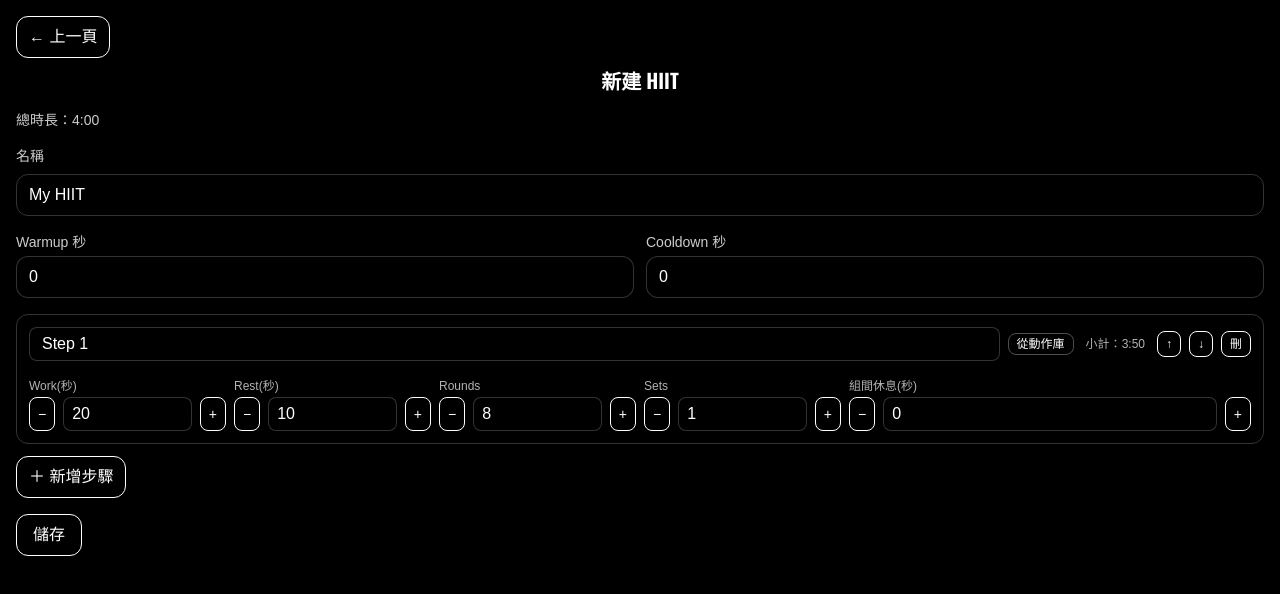
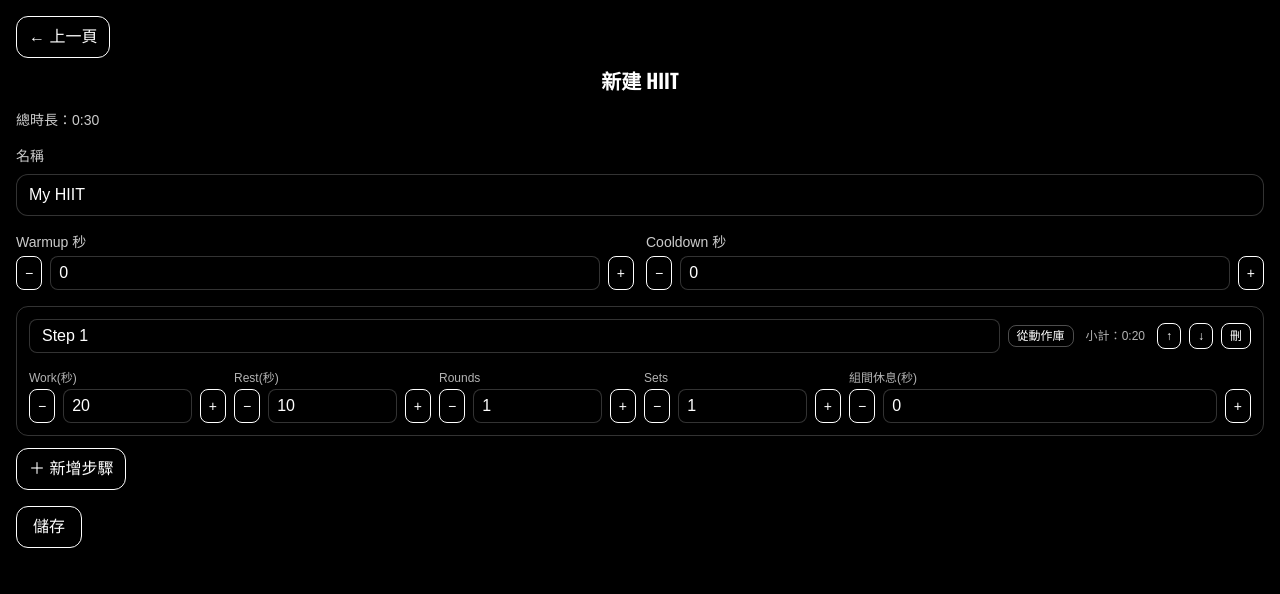
Before and after one commit to simonw0718/workout-notes, a Next.js app: page /hiit/new in a window 1280 px wide. Shown: the top 594 px of the page. Built offline with nearby package versions, Linux system fonts and the light colour scheme.

Commit message:
Mend HIIT page

```diff
--- a/app/(hiit)/hiit/edit/page.tsx
+++ b/app/(hiit)/hiit/edit/page.tsx
@@ -1,3 +1,5 @@
+///app/(hiit)/hiit/edit/page.tsx
+
 'use client';
 
 import { Suspense, useEffect, useMemo, useState } from 'react';
@@ -7,10 +9,7 @@ import type { HiitStep } from '@/lib/hiit/types';
 import { getWorkout, updateWorkout } from '@/lib/hiit/api';
 import { computeWorkoutMs, formatHMS } from '@/lib/hiit/time';
 
-function clamp0(v: any) {
-  const n = Number(v);
-  return Number.isFinite(n) && n >= 0 ? n : 0;
-}
+function clamp0(v: any) { const n = Number(v); return Number.isFinite(n) && n >= 0 ? n : 0; }
 
 function EditHiitInner() {
   const sp = useSearchParams();
@@ -23,7 +22,6 @@ function EditHiitInner() {
   const [cooldown, setCooldown] = useState(0);
   const [steps, setSteps]       = useState<HiitStep[]>([]);
 
-  // 載入
   useEffect(() => {
     if (!wid) return;
     let alive = true;
@@ -41,10 +39,10 @@ function EditHiitInner() {
           order: s.order,
           title: s.title,
           mode: 'time',
-          work_sec: Number(s.work_sec ?? 20),
-          rest_sec: Number(s.rest_sec ?? 10),
-          rounds: Number(s.rounds ?? 1),
-          sets: Number(s.sets ?? 1),
+          work_sec: Number(s.work_sec ?? 40),
+          rest_sec: Number(s.rest_sec ?? 20),
+          rounds: Math.max(1, Number(s.rounds ?? 1)),
+          sets: Math.max(1, Number(s.sets ?? 1)),
           inter_set_rest_sec: Number(s.inter_set_rest_sec ?? 0),
         }));
         setSteps(mapped);
@@ -57,7 +55,6 @@ function EditHiitInner() {
     return () => { alive = false; };
   }, [wid]);
 
-  // 即時總時長
   const totalText = useMemo(() => {
     const dto = {
       id: wid,
@@ -67,14 +64,15 @@ function EditHiitInner() {
       steps: steps.map((s, i) => ({
         order: s.order ?? (i + 1),
         title: s.title?.trim() || `Step ${i + 1}`,
-        work_sec: s.work_sec ?? 20,
-        rest_sec: s.rest_sec ?? 10,
-        rounds: s.rounds ?? 1,
-        sets: s.sets ?? 1,
+        work_sec: s.work_sec ?? 40,
+        rest_sec: s.rest_sec ?? 20,
+        rounds: Math.max(1, s.rounds ?? 1),
+        sets: Math.max(1, s.sets ?? 1),
         inter_set_rest_sec: s.inter_set_rest_sec ?? 0,
       })),
     };
-    return formatHMS(computeWorkoutMs(dto as any));
+    try { return formatHMS(computeWorkoutMs(dto as any)); }
+    catch { return '—'; }
   }, [wid, name, warmup, cooldown, steps]);
 
   const buildPayload = () => ({
@@ -84,8 +82,8 @@ function EditHiitInner() {
     steps: steps.map((s, i) => ({
       order: s.order ?? (i + 1),
       title: s.title?.trim() || `Step ${i + 1}`,
-      work_sec: clamp0(s.work_sec ?? 20),
-      rest_sec: clamp0(s.rest_sec ?? 10),
+      work_sec: clamp0(s.work_sec ?? 40),
+      rest_sec: clamp0(s.rest_sec ?? 20),
       rounds: Math.max(1, Number(s.rounds ?? 1)),
       sets: Math.max(1, Number(s.sets ?? 1)),
       inter_set_rest_sec: clamp0(s.inter_set_rest_sec ?? 0),
@@ -110,7 +108,6 @@ function EditHiitInner() {
     setBusy(true);
     try {
       await updateWorkout(wid, buildPayload());
-      // 儲存後改導向到「預覽」再開始
       location.href = `/hiit/preview?wid=${encodeURIComponent(wid)}`;
     } catch (e: any) {
       alert(`儲存失敗：${e?.message ?? e}`);
@@ -119,24 +116,16 @@ function EditHiitInner() {
     }
   };
 
-  if (!wid) {
-    return <div className="p-4 text-sm text白/80">缺少 wid。</div>;
-  }
-  if (loading) {
-    return <div className="p-4 text-white">載入中…</div>;
-  }
+  if (!wid) return <div className="p-4 text-sm text-white/80">缺少 wid。</div>;
+  if (loading) return <div className="p-4 text-white">載入中…</div>;
 
   return (
     <div className="p-4 space-y-4 text-white">
       <div className="mb-2">
-        {/* 安全返回：history 有上一頁就 back；否則回 /hiit */}
         <button
           onClick={() => {
-            if (typeof window !== 'undefined' && window.history.length > 1) {
-              history.back();
-            } else {
-              location.href = '/hiit';
-            }
+            if (typeof window !== 'undefined' && window.history.length > 1) history.back();
+            else location.href = '/hiit';
           }}
           className="px-3 py-1 rounded-xl border border-white/60 text-white/90"
         >
@@ -157,27 +146,10 @@ function EditHiitInner() {
         />
       </div>
 
+      {/* Warmup / Cooldown 換成可清空 + 有 ± 的輸入 */}
       <div className="grid grid-cols-2 gap-3">
-        <div>
-          <div className="text-sm mb-1 text-white/80">Warmup 秒</div>
-          <input
-            type="number"
-            className="border rounded-xl px-3 py-2 w-full bg-black text-white border-white/20"
-            value={warmup}
-            min={0}
-            onChange={(e)=>setWarmup(clamp0(e.target.value))}
-          />
-        </div>
-        <div>
-          <div className="text-sm mb-1 text白/80">Cooldown 秒</div>
-          <input
-            type="number"
-            className="border rounded-xl px-3 py-2 w-full bg-black text-white border-white/20"
-            value={cooldown}
-            min={0}
-            onChange={(e)=>setCooldown(clamp0(e.target.value))}
-          />
-        </div>
+        <NumField label="Warmup 秒" value={warmup} min={0} onChange={setWarmup}/>
+        <NumField label="Cooldown 秒" value={cooldown} min={0} onChange={setCooldown}/>
       </div>
 
       <StepEditor value={steps} onChange={setSteps} />
@@ -201,3 +173,59 @@ export default function EditHiit() {
     </Suspense>
   );
 }
+
+/* ------- 可清空 + ± 數字欄（與 StepEditor.Num 一致行為） ------- */
+function NumField({
+  label, value, onChange, min = 0, className = '',
+}:{
+  label:string; value:number; onChange:(v:number)=>void; min?:number; className?:string;
+}) {
+  const [text, setText] = useState<string>(String(Number.isFinite(value) ? value : min));
+  useEffect(() => { setText(String(Number.isFinite(value) ? value : min)); }, [value, min]);
+
+  const onInput = (e: React.ChangeEvent<HTMLInputElement>) => {
+    const t = e.target.value;
+    if (/^\d*$/.test(t)) setText(t);
+  };
+
+  const commit = () => {
+    const n = text === '' ? NaN : Number(text);
+    const next = Number.isFinite(n) ? Math.max(min, n) : min;
+    setText(String(next));
+    if (next !== value) onChange(next);
+  };
+
+  const onKeyDown = (e: React.KeyboardEvent<HTMLInputElement>) => {
+    if (e.key === 'Enter') { (e.target as HTMLInputElement).blur(); commit(); }
+  };
+
+  const step = (delta: number) => {
+    const cur = text === '' ? (Number.isFinite(value) ? value : min) : Number(text);
+    const n = Math.max(min, (Number.isFinite(cur) ? cur : min) + delta);
+    setText(String(n));
+    if (n !== value) onChange(n);
+  };
+
+  const atMin = (Number(text || value) || 0) <= min;
+
+  return (
+    <div className={className}>
+      <div className="text-sm mb-1 text-white/80">{label}</div>
+      <div className="flex items-stretch gap-2">
+        <button type="button" className="px-2 py-1 border rounded-lg text-sm" onClick={() => step(-1)} disabled={atMin}>−</button>
+        <input
+          type="text"
+          inputMode="numeric"
+          pattern="[0-9]*"
+          className="w-full bg-black border border-white/20 rounded-lg px-2 py-1"
+          value={text}
+          onChange={onInput}
+          onBlur={commit}
+          onKeyDown={onKeyDown}
+          aria-label={label}
+        />
+        <button type="button" className="px-2 py-1 border rounded-lg text-sm" onClick={() => step(+1)}>+</button>
+      </div>
+    </div>
+  );
+}
--- a/app/(hiit)/hiit/new/page.tsx
+++ b/app/(hiit)/hiit/new/page.tsx
@@ -1,6 +1,6 @@
-// /app/(hiit)/hiit/new/page.tsx
+///app/(hiit)/hiit/new/page.tsx
 'use client';
-import { useMemo, useState } from 'react';
+import { useMemo, useState, useEffect } from 'react';
 import { createWorkout } from '@/lib/hiit/api';
 import StepEditor from '@/components/hiit/StepEditor';
 import type { HiitStep } from '@/lib/hiit/types';
@@ -11,30 +11,29 @@ export default function New() {
   const [name, setName] = useState('My HIIT');
   const [warmup, setWarmup] = useState(0);
   const [cooldown, setCooldown] = useState(0);
+
+  // 預設 rounds=1
   const [steps, setSteps] = useState<HiitStep[]>([{
-    order: 1, title: 'Step 1', mode: 'time', work_sec: 20, rest_sec: 10, rounds: 8, sets: 1, inter_set_rest_sec: 0
+    order: 1, title: 'Step 1', mode: 'time', work_sec: 20, rest_sec: 10, rounds: 1, sets: 1, inter_set_rest_sec: 0
   }]);
+
   const [busy, setBusy] = useState(false);
   const [savedId, setSavedId] = useState<string | null>(null);
 
   const mapSteps = () => steps.map((s, i) => ({
     order: s.order ?? (i + 1),
     title: (s.title?.trim() || `Step ${i + 1}`),
-    work_sec: s.work_sec ?? 20,
-    rest_sec: s.rest_sec ?? 10,
-    rounds: s.rounds ?? 1,
-    sets: s.sets ?? 1,
-    inter_set_rest_sec: s.inter_set_rest_sec ?? 0,
+    work_sec: Number.isFinite(Number(s.work_sec)) ? Number(s.work_sec) : 20,
+    rest_sec: Number.isFinite(Number(s.rest_sec)) ? Number(s.rest_sec) : 10,
+    rounds: Math.max(1, Number.isFinite(Number(s.rounds)) ? Number(s.rounds) : 1),
+    sets:   Math.max(1, Number.isFinite(Number(s.sets))   ? Number(s.sets)   : 1),
+    inter_set_rest_sec: Math.max(0, Number.isFinite(Number(s.inter_set_rest_sec)) ? Number(s.inter_set_rest_sec) : 0),
   }));
 
-  // ⏱️ 新建頁即時計算總時長
   const totalText = useMemo(() => {
-    const dto = {
-      warmup_sec: warmup,
-      cooldown_sec: cooldown,
-      steps: mapSteps(),
-    };
-    return formatHMS(computeWorkoutMs(dto as any));
+    const dto = { warmup_sec: warmup, cooldown_sec: cooldown, steps: mapSteps() };
+    try { return formatHMS(computeWorkoutMs(dto as any)); }
+    catch { return '—'; }
   }, [warmup, cooldown, steps]);
 
   async function saveOnly() {
@@ -57,37 +56,21 @@ export default function New() {
       <div className="mb-2"><BackButton /></div>
       <h1 className="text-xl font-semibold font-title text-center">新建 HIIT</h1>
 
-      {/* 總時長 */}
       <div className="text-sm opacity-80">總時長：{totalText}</div>
 
       <div className="space-y-2">
         <label className="block text-sm text-white/80">名稱</label>
         <input
-          className="border rounded-xl px-3 py-2 w-full bg黑 text白 border-white/20"
+          className="border rounded-xl px-3 py-2 w-full bg-black text-white border-white/20"
           value={name}
           onChange={e=>setName(e.target.value)}
         />
       </div>
 
+      {/* Warmup / Cooldown 使用可清空 + 有 ± 的數字元件 */}
       <div className="grid grid-cols-2 gap-3">
-        <div>
-          <div className="text-sm mb-1 text-white/80">Warmup 秒</div>
-          <input
-            type="number"
-            className="border rounded-xl px-3 py-2 w-full bg-black text-white border-white/20"
-            value={warmup}
-            onChange={e=>setWarmup(+e.target.value)}
-          />
-        </div>
-        <div>
-          <div className="text-sm mb-1 text-white/80">Cooldown 秒</div>
-          <input
-            type="number"
-            className="border rounded-xl px-3 py-2 w-full bg-black text-white border-white/20"
-            value={cooldown}
-            onChange={e=>setCooldown(+e.target.value)}
-          />
-        </div>
+        <NumField label="Warmup 秒" value={warmup} min={0} onChange={setWarmup}/>
+        <NumField label="Cooldown 秒" value={cooldown} min={0} onChange={setCooldown}/>
       </div>
 
       <StepEditor value={steps} onChange={setSteps} />
@@ -106,3 +89,59 @@ export default function New() {
     </div>
   );
 }
+
+/* ------- 可清空 + ± 數字欄（與 StepEditor.Num 一致行為） ------- */
+function NumField({
+  label, value, onChange, min = 0, className = '',
+}:{
+  label:string; value:number; onChange:(v:number)=>void; min?:number; className?:string;
+}) {
+  const [text, setText] = useState<string>(String(Number.isFinite(value) ? value : min));
+  useEffect(() => { setText(String(Number.isFinite(value) ? value : min)); }, [value, min]);
+
+  const onInput = (e: React.ChangeEvent<HTMLInputElement>) => {
+    const t = e.target.value;
+    if (/^\d*$/.test(t)) setText(t);    // 只允許數字或空字串
+  };
+
+  const commit = () => {
+    const n = text === '' ? NaN : Number(text);
+    const next = Number.isFinite(n) ? Math.max(min, n) : min;
+    setText(String(next));
+    if (next !== value) onChange(next);
+  };
+
+  const onKeyDown = (e: React.KeyboardEvent<HTMLInputElement>) => {
+    if (e.key === 'Enter') { (e.target as HTMLInputElement).blur(); commit(); }
+  };
+
+  const step = (delta: number) => {
+    const cur = text === '' ? (Number.isFinite(value) ? value : min) : Number(text);
+    const n = Math.max(min, (Number.isFinite(cur) ? cur : min) + delta);
+    setText(String(n));
+    if (n !== value) onChange(n);
+  };
+
+  const atMin = (Number(text || value) || 0) <= min;
+
+  return (
+    <div className={className}>
+      <div className="text-sm mb-1 text-white/80">{label}</div>
+      <div className="flex items-stretch gap-2">
+        <button type="button" className="px-2 py-1 border rounded-lg text-sm" onClick={() => step(-1)} disabled={atMin}>−</button>
+        <input
+          type="text"
+          inputMode="numeric"
+          pattern="[0-9]*"
+          className="w-full bg-black border border-white/20 rounded-lg px-2 py-1"
+          value={text}
+          onChange={onInput}
+          onBlur={commit}
+          onKeyDown={onKeyDown}
+          aria-label={label}
+        />
+        <button type="button" className="px-2 py-1 border rounded-lg text-sm" onClick={() => step(+1)}>+</button>
+      </div>
+    </div>
+  );
+}
```
